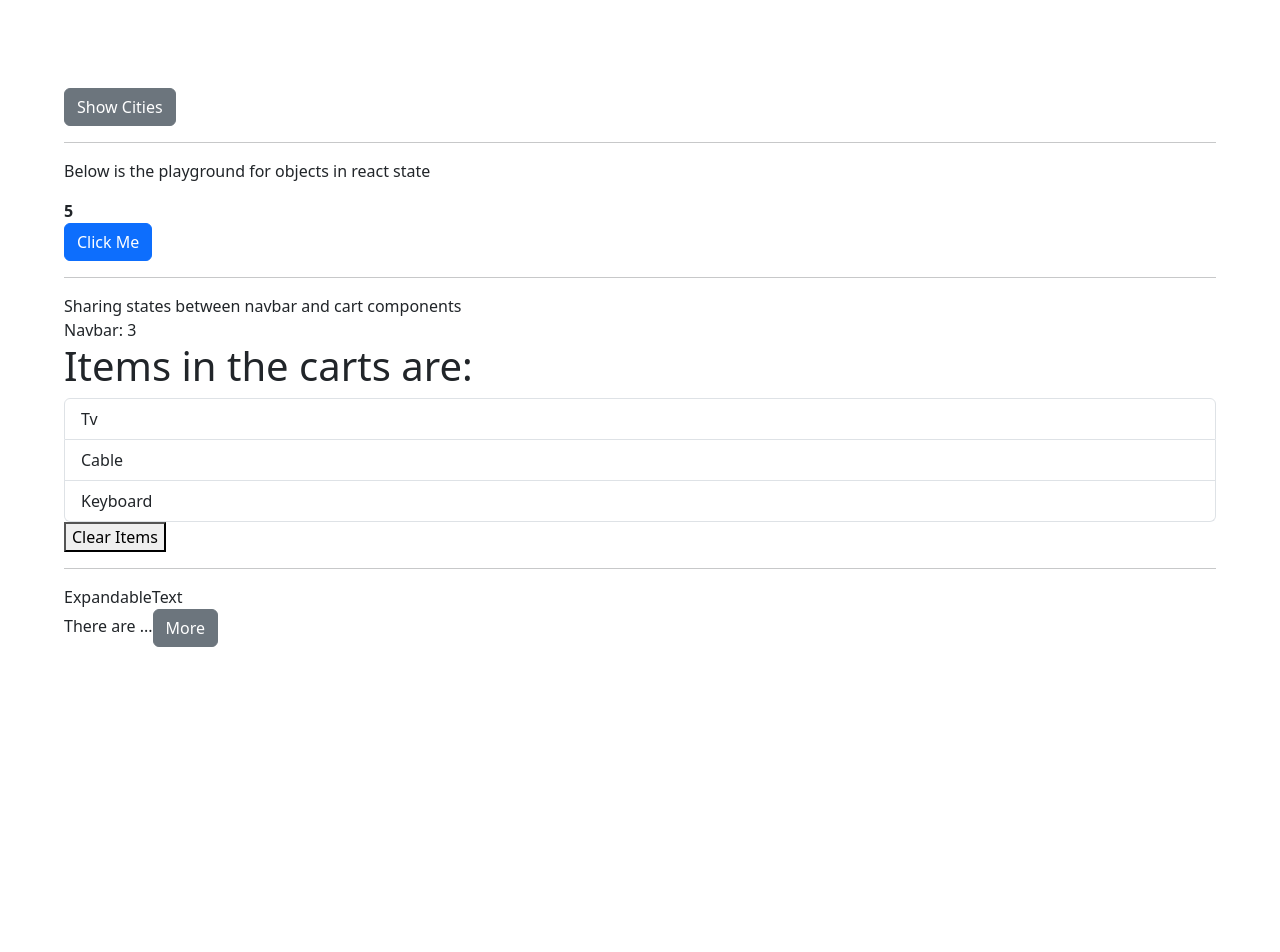
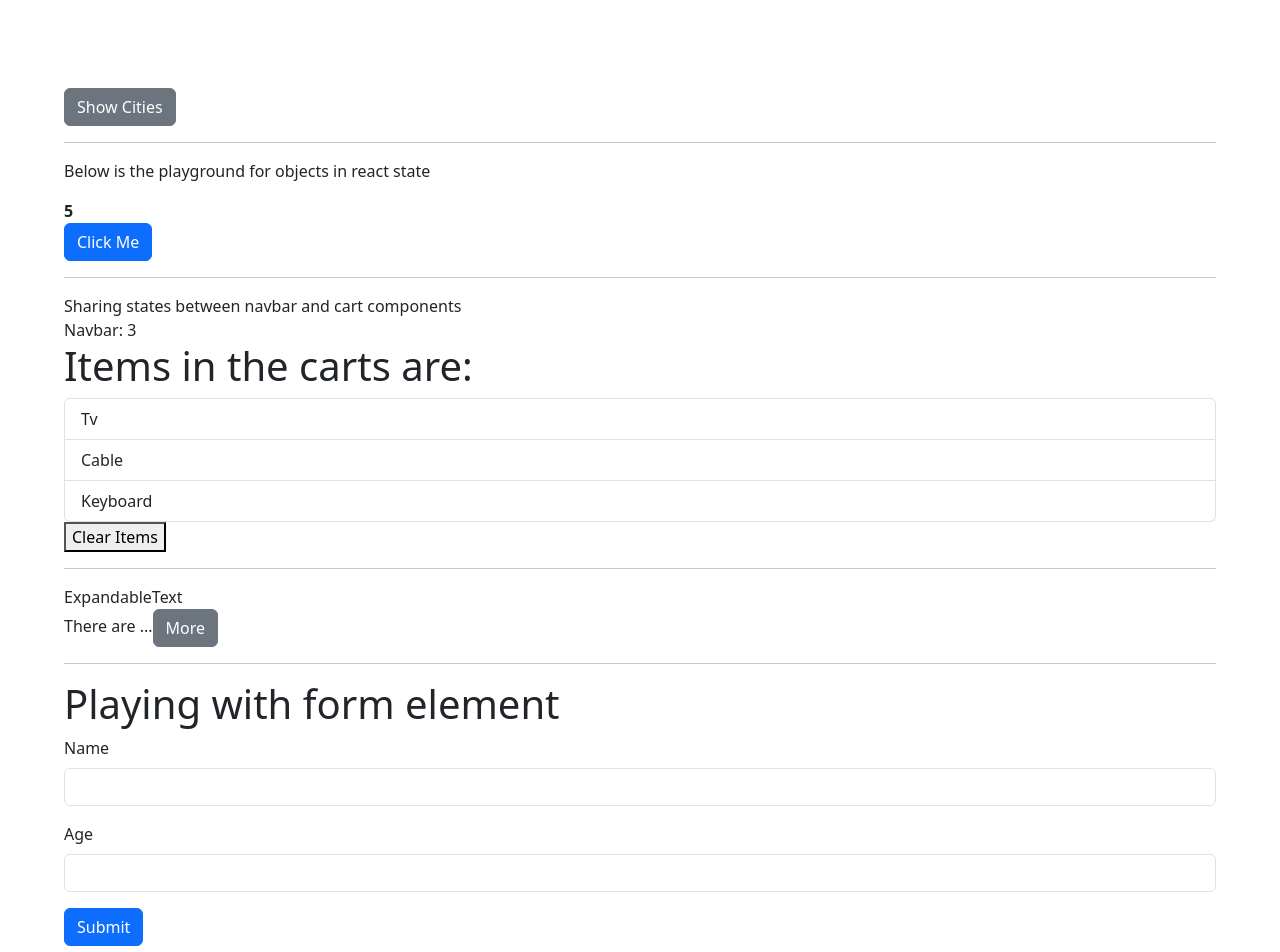
Before and after one commit to darsan012/reactWithTypescript, a React (Vite) app: page / in a window 1280 px wide. Shown: the top 952 px of the page. Before the commit the page ends 800 px from the top, so only its background shows below. Built offline with nearby package versions, Linux system fonts and the light colour scheme.

Commit message:
added useRef hook

```diff
--- a/src/App.tsx
+++ b/src/App.tsx
@@ -8,6 +8,7 @@ import ObjectPractise from './ObjectPractise';
 import Navbar from './components/Navbar';
 import Cart from './components/Cart';
 import ExpandableText from './components/ExpandableText';
+import Form from './components/Form';
 
 function App() {
   const items = ['New York', 'San Francisco', 'Oxford', 'Deutschland'];
@@ -60,6 +61,9 @@ function App() {
         generated Lorem Ipsum is therefore always free from repetition, injected
         humour, or non-characteristic words etc.
       </ExpandableText>
+      <hr />
+      <h1>Playing with form element</h1>
+      <Form />
     </>
   );
 }
--- a/src/components/Form.tsx
+++ b/src/components/Form.tsx
@@ -1,10 +1,40 @@
+import { FormEvent, useRef } from 'react';
+
 const Form = () => {
+  // use of useRef hook for storing values
+  // you can use useState hook but it is not optimal solution
+  const nameRef = useRef<HTMLInputElement>(null);
+  const ageRef = useRef<HTMLInputElement>(null);
+
+  // store the values of the input element into object
+  const person = {
+    name: '',
+    age: 0,
+  };
+
+  const handleSubmit = (event: FormEvent) => {
+    event.preventDefault(); // prevents from reloading the page
+    if (nameRef.current !== null) person.name = nameRef.current.value;
+    if (ageRef.current !== null) person.age = parseInt(ageRef.current.value);
+    console.log(person);
+  };
   return (
-    <form>
+    <form onSubmit={handleSubmit}>
       <div className="mb-3">
-        <label htmlFor="" className="form-label"></label>
-        <input type="text" className="form-control" />
+        <label htmlFor="name" className="form-label">
+          Name
+        </label>
+        <input ref={nameRef} id="name" type="text" className="form-control" />
       </div>
+      <div className="mb-3">
+        <label htmlFor="age" className="form-label">
+          Age
+        </label>
+        <input ref={ageRef} id="age" type="number" className="form-control" />
+      </div>
+      <button className="btn btn-primary" type="submit">
+        Submit
+      </button>
     </form>
   );
 };
```
